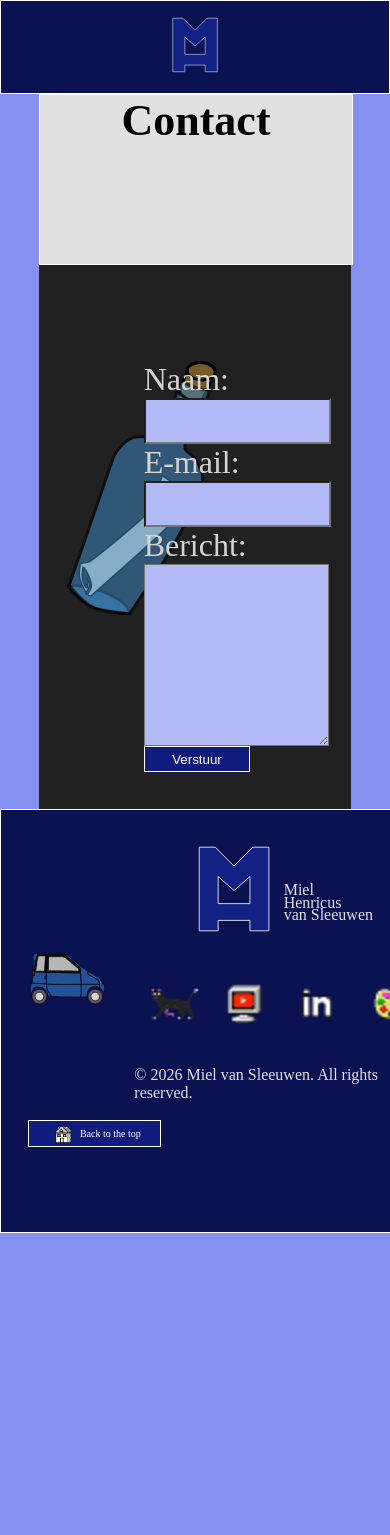
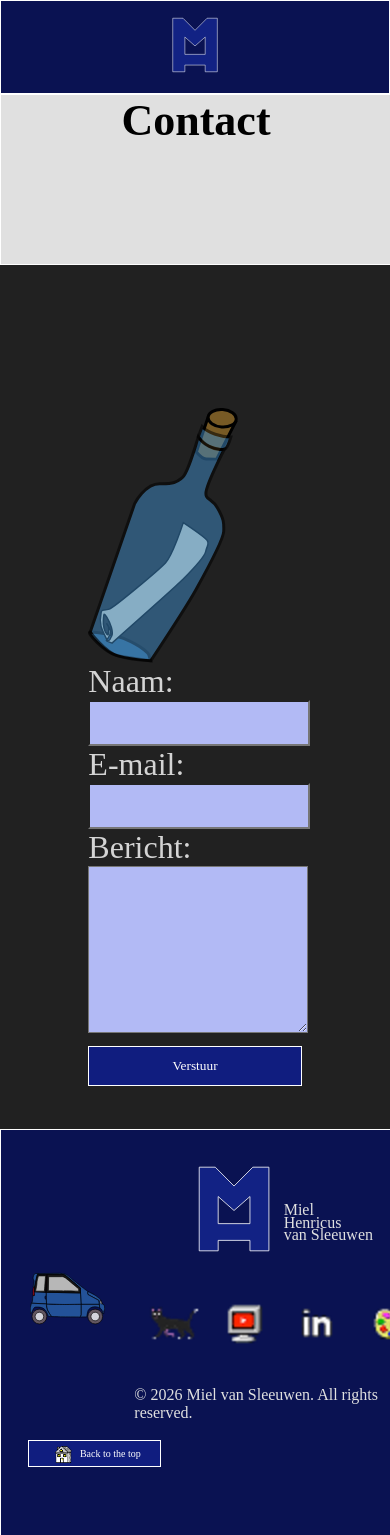
Before and after one commit to miel775/miel-portfolio, a React (Vite) app in the folder my-react-app/: page /contact in a window 390 px wide. Shown: the top 1535 px of the page. Before the commit the page ends 1233 px from the top, so only its background shows below. Built offline with nearby package versions, Linux system fonts and the light colour scheme; a web font is replaced by a local one.

Commit message:
style: contactform
styled the contact form

#23

```diff
--- a/my-react-app/src/general.css
+++ b/my-react-app/src/general.css
@@ -91,6 +91,11 @@ a {
 main {
   margin-left: 10%;
   margin-right: 10%;
+
+  @media (max-width:720px) {
+    margin-left: 0;
+    margin-right: 0;
+  }
 }
 
 #banner {
@@ -220,6 +225,7 @@ main {
 #project-boxes {
   display: flex;
   justify-content: center;
+  max-width: 100%;
   gap: 1em;
 
   img {
--- a/my-react-app/src/pages/Contact.jsx
+++ b/my-react-app/src/pages/Contact.jsx
@@ -12,7 +12,7 @@ function Contact() {
         <div id="contact">
         <BottlePost />
 
-        <form action="submit.php" method="POST">
+        <form action="submit.php" method="POST" id="contact-form">
           <label for="name">Naam:</label>
           <input type="text" id="name" name="name" required/>
 
@@ -22,7 +22,9 @@ function Contact() {
           <label for="message">Bericht:</label>
           <textarea id="message" name="message" rows="4" required></textarea>
 
-          <button class="button" type="submit">Verstuur</button>
+          <div id="contact-form-button-area">
+            <button id="contact-form-button" class="button" type="submit">Verstuur</button>
+          </div>
         </form>
 
         </div>
--- a/my-react-app/src/pages/Home.jsx
+++ b/my-react-app/src/pages/Home.jsx
@@ -20,7 +20,7 @@ function Home() {
                   alt="About"
                 />
                 <p id="paragaph-about">
-                  Hi, I'm Miel van Sleeuwen!I'm 24 years old and proudly from the Netherlands.
+                  Hi, I'm Miel van Sleeuwen!I'm 25 years old and proudly from the Netherlands.
                   <br/>
                   <br/>
                   Welcome to my portfolio I invite you to take a closer look into my world. My guiding mantra is “never stop exploring.”
--- a/my-react-app/src/stylesheets/contact.css
+++ b/my-react-app/src/stylesheets/contact.css
@@ -4,7 +4,10 @@
   justify-content: center;
   padding: 2em;
   flex-direction: row;
-  height: 30em;
+  height: 38em;
+@media (max-width:720px) {
+    height: 50em;
+}
 }
 
 #contact {
@@ -13,6 +16,11 @@
     grid-template-columns: 30% 70%;
     padding: 4em;
 
+    @media (max-width:1080px) {
+        display: flex;
+        flex-direction: column;
+        justify-content: center;
+    }
 }
 
 form input {
@@ -30,6 +38,19 @@ label {
     color: var(--neutral-color-light);
 }
 
+#contact-form-button {
+    height: 3em;
+    width: 16em;
+    display: flex;
+    margin-top: 1em;
+    font-family: "Jersey-20";
+}
+
+#contact-form-button-area {
+    display: flex;
+    justify-content: center;
+}
+
 #message {
     width: 100%;
     height: 50%;
```
